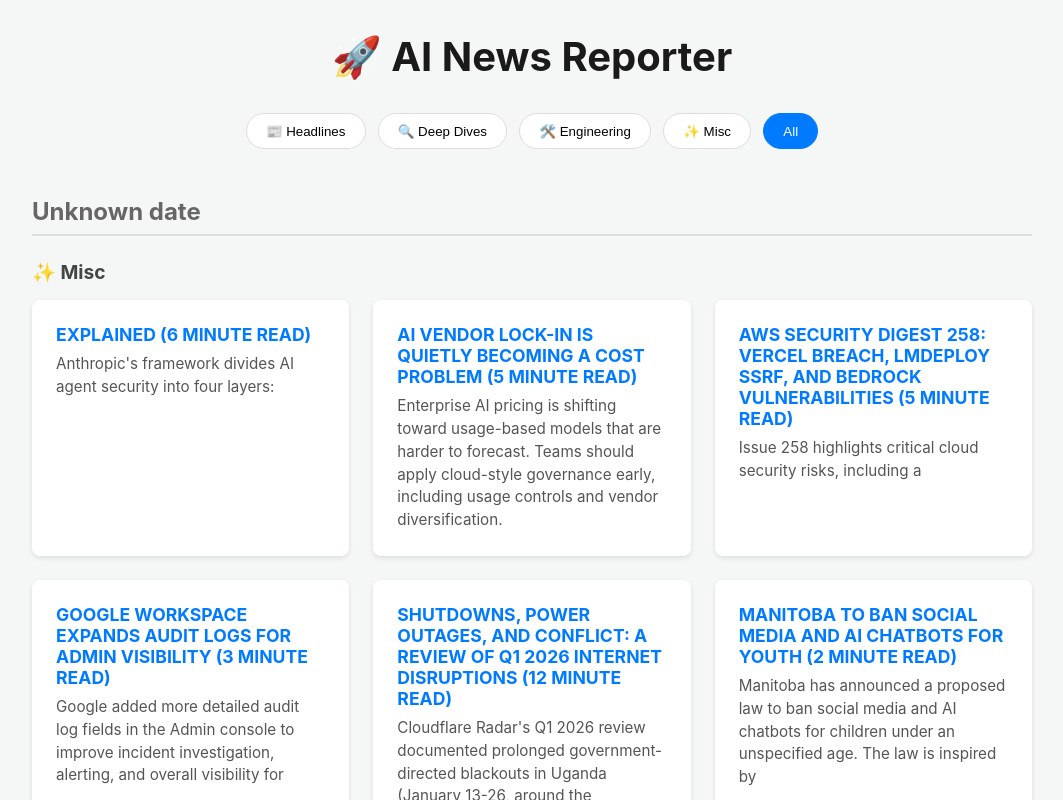
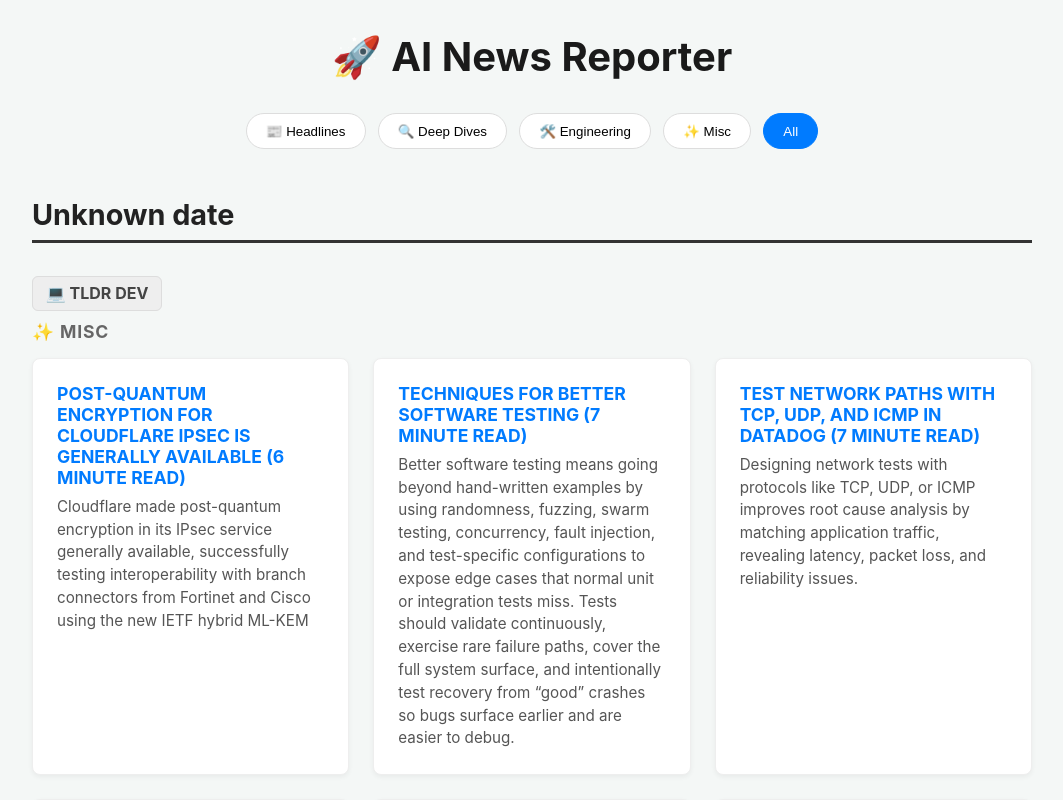
Before and after one commit to Tuuurtl/news-reporter, a Vue app in the folder frontend/: page / in a window 1280 px wide. Shown: the top 800 px of the page, without its empty margins (108-1171 px from the left). Built offline with nearby package versions, Linux system fonts and the light colour scheme.

Commit message:
feat: sort dates descending and group by TLDR publication

```diff
--- a/frontend/src/App.vue
+++ b/frontend/src/App.vue
@@ -27,15 +27,24 @@
       <div v-for="date in sortedDates" :key="date" class="edition">
         <div class="date-header">{{ date }}</div>
 
-        <!-- Section-based articles -->
+        <!-- Main Publication Groups (TLDR AI, TLDR DEV, etc.) -->
+        <div v-for="pub in publications" :key="pub.id" class="pub-group">
+          <template v-if="hasArticlesForPubAndDate(date, pub.id)">
+            <div class="pub-header">
+              <span class="pub-badge">{{ pub.label }}</span>
+            </div>
+
+            <!-- Section-based articles within the publication -->
             <div v-for="section in filteredSections" :key="section.id" class="section-group">
-          <template v-if="getArticlesForDateAndCategory(date, section.id).length">
+              <template v-if="getArticlesForPubDateAndCategory(date, pub.id, section.id).length">
                 <h3 v-if="section.label">{{ section.label }}</h3>
                 <div class="grid">
-              <div v-for="item in getArticlesForDateAndCategory(date, section.id)" :key="item.title" class="card">
+                  <div v-for="item in getArticlesForPubDateAndCategory(date, pub.id, section.id)" :key="item.title" class="card">
                     <a :href="item.url" target="_blank">{{ item.title }}</a>
                     <p>{{ item.summary }}</p>
                   </div>
+                </div>
+              </template>
             </div>
           </template>
         </div>
@@ -65,6 +74,20 @@
 const visibleDays = ref(3);
 const loadingMore = ref(false);
 
+// TLDR Main Publication Groups
+const publications = [
+  { id: 'tldrai', label: '🤖 TLDR AI' },
+  { id: 'tldrdev', label: '💻 TLDR DEV' },
+  { id: 'tldrinfosec', label: '🛡️ TLDR InfoSec' },
+  { id: 'tldrmarketing', label: '📈 TLDR Marketing' },
+  { id: 'tldrdesign', label: '🎨 TLDR Design' },
+  { id: 'tldrfintech', label: '💰 TLDR FinTech' },
+  { id: 'tldrproduct', label: '📦 TLDR Product' },
+  { id: 'tldrfounders', label: '🚀 TLDR Founders' },
+  { id: 'tldrcrypto', label: '🪙 TLDR Crypto' },
+  { id: 'tldrnewsletter', label: '📩 TLDR General' },
+];
+
 const categories = [
   { id: 'headlines', label: '📰 Headlines' },
   { id: 'deep_dives', label: '🔍 Deep Dives' },
@@ -80,18 +103,31 @@
 const sortedDates = computed(() => {
   if (!newsData.value) return [];
   const allDates = [...new Set(newsData.value.map(e => e.date))];
-  return allDates.slice(0, visibleDays.value);
+  // Sort descending (newest first)
+  return allDates.sort((a, b) => (a === 'Unknown date' ? 1 : b.localeCompare(a))).slice(0, visibleDays.value);
 });
 
-function getArticlesForDateAndCategory(date, catId) {
+function getArticlesForPubDateAndCategory(date, pubId, catId) {
   if (!newsData.value) return [];
   const articles = [];
   newsData.value.forEach(edition => {
+    // Check if the edition matches date AND the article URL matches the publication ID (from utm_source)
     if (edition.date === date && edition[catId]) {
-      articles.push(...edition[catId]);
+      const filtered = edition[catId].filter(item => item.url.includes(`utm_source=${pubId}`));
+      articles.push(...filtered);
     }
   });
   return articles;
+}
+
+function hasArticlesForPubAndDate(date, pubId) {
+  if (!newsData.value) return false;
+  return newsData.value.some(edition => {
+    if (edition.date !== date) return false;
+    return Object.values(edition).some(catList =>
+      Array.isArray(catList) && catList.some(item => item.url.includes(`utm_source=${pubId}`))
+    );
+  });
 }
 
 const hasMore = computed(() => {
@@ -175,19 +211,34 @@
   margin-bottom: 4rem;
 }
 .date-header {
-  font-size: 1.5rem;
+  font-size: 1.8rem;
   font-weight: bold;
-  border-bottom: 2px solid #ddd;
+  border-bottom: 3px solid #333;
   padding-bottom: 0.5rem;
-  margin-bottom: 1.5rem;
-  color: #666;
+  margin-bottom: 2rem;
+  color: #222;
+}
+.pub-group {
+  margin-bottom: 2.5rem;
+}
+.pub-header {
+  margin-bottom: 1rem;
+}
+.pub-badge {
+  background: #eee;
+  padding: 0.4rem 0.8rem;
+  border-radius: 6px;
+  font-weight: bold;
+  font-size: 1rem;
+  color: #444;
+  border: 1px solid #ddd;
 }
 .section-group h3 {
-  font-size: 1.2rem;
+  font-size: 1.1rem;
   margin-bottom: 1rem;
-  color: #444;
-  display: flex;
-  align-items: center;
+  color: #666;
+  text-transform: uppercase;
+  letter-spacing: 0.05em;
 }
 .grid {
   display: grid;
@@ -198,11 +249,13 @@
   background: white;
   padding: 1.5rem;
   border-radius: 8px;
-  box-shadow: 0 2px 5px rgba(0,0,0,0.1);
+  box-shadow: 0 2px 5px rgba(0,0,0,0.05);
   transition: transform 0.2s;
+  border: 1px solid #eee;
 }
 .card:hover {
   transform: translateY(-3px);
+  box-shadow: 0 4px 10px rgba(0,0,0,0.1);
 }
 .card a {
   font-weight: bold;
```
Also changed, not shown: 5 other files (tests, documents, lock files or other folders). Lines whose indentation alone changed are shown as unchanged.
